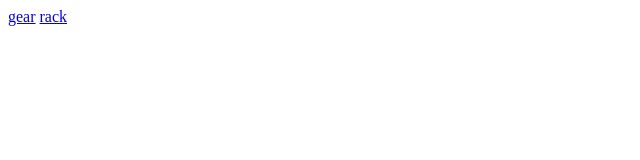
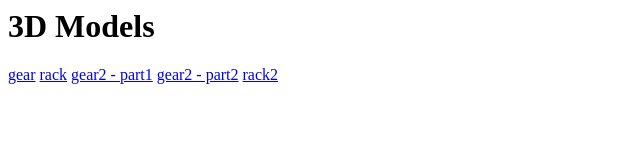
Before and after one commit to bem130/3dmodel, a plain HTML site: page index.html in a window 1280 px wide. Shown: the whole page, without its empty margins (0-640 px from the left). Drawn offline with Linux system fonts and the light colour scheme.

Commit message:
Update index.html

```diff
--- a/index.html
+++ b/index.html
@@ -1,2 +1,10 @@
+<title>3D models</title>
+<meta charset="utf-8">
+<h1>3D Models</h1>
+
 <a href="gear-gear.stl">gear</a>
 <a href="rack-rack.stl">rack</a>
+
+<a href="gear-gear2.p1.stl">gear2 - part1</a>
+<a href="gear-gear2.p2.stl">gear2 - part2</a>
+<a href="rack-rack2.stl">rack2</a>
```
